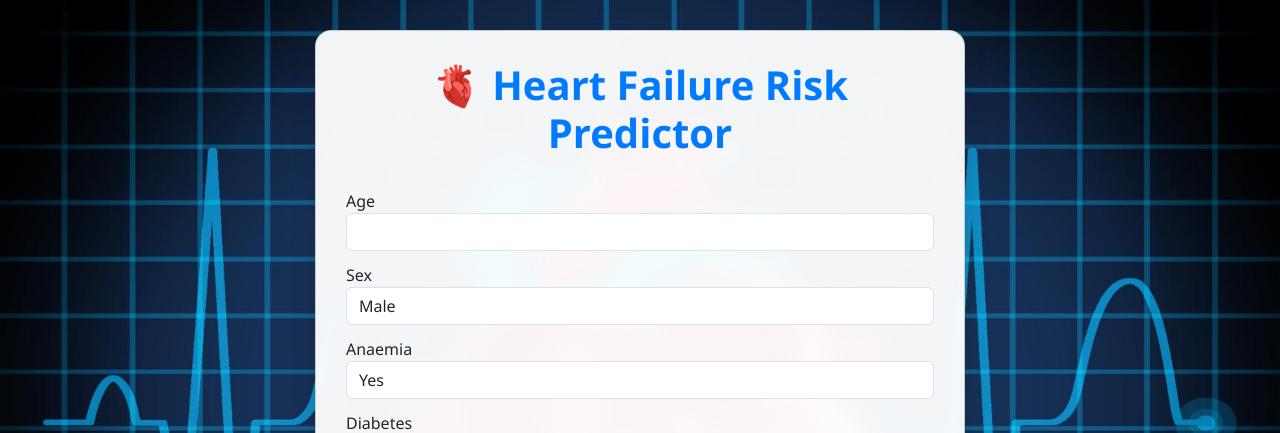
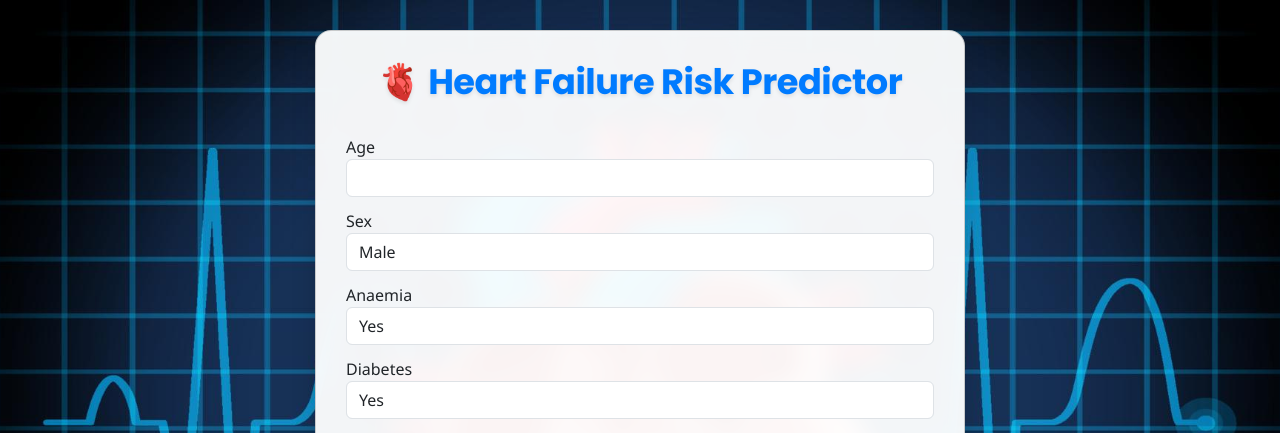
Before and after one commit to trevor-09/HeartFailurePredictor, a Flask app: page / in a window 1280 px wide. Shown: the top 433 px of the page. Run offline with Flask 3, Linux system fonts and the light colour scheme; parts of the project's set-up code (start-up, migrations or seed data) failed here and were passed over.

Commit message:
Improved heading font styling

```diff
--- a/templates/index.html
+++ b/templates/index.html
@@ -4,6 +4,7 @@
   <meta charset="UTF-8">
   <title>Heart Failure Risk Predictor</title>
   <link href="https://cdn.jsdelivr.net/npm/bootstrap@5.3.0/dist/css/bootstrap.min.css" rel="stylesheet">
+  <link href="https://fonts.googleapis.com/css2?family=Poppins:wght@600;700&display=swap" rel="stylesheet">
   <style>
     body {
       background: url('/static/bg.jpg') no-repeat center center fixed;
@@ -29,8 +30,12 @@
     h1 {
       text-align: center;
       color: #007bff;
-      font-weight: 600;
+      font-family: 'Poppins', sans-serif;
+      font-weight: 700;
       margin-bottom: 20px;
+      letter-spacing: -0.5px;
+      text-shadow: 0 2px 4px rgba(0, 0, 0, 0.1);
+      font-size: 2.2rem;
     }
 
     label {
```
Also changed, not shown: app.py (line endings or trailing spaces), 1 other file.
